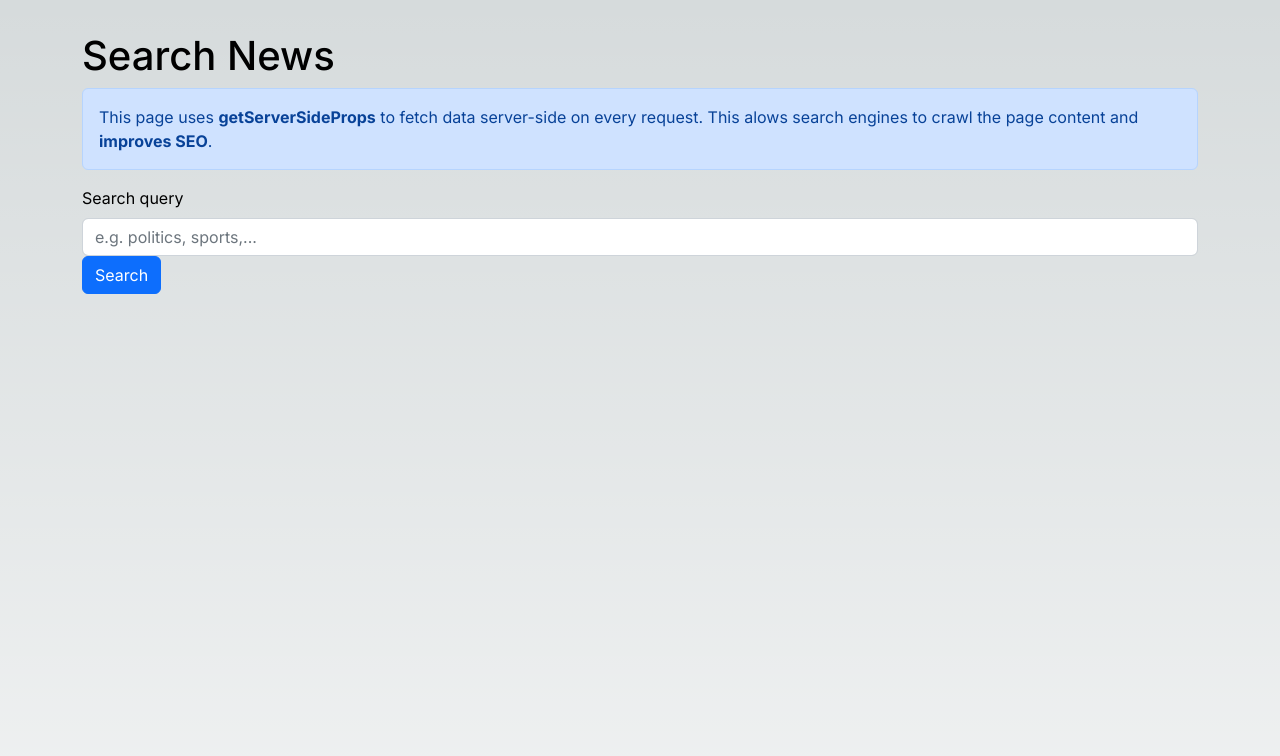
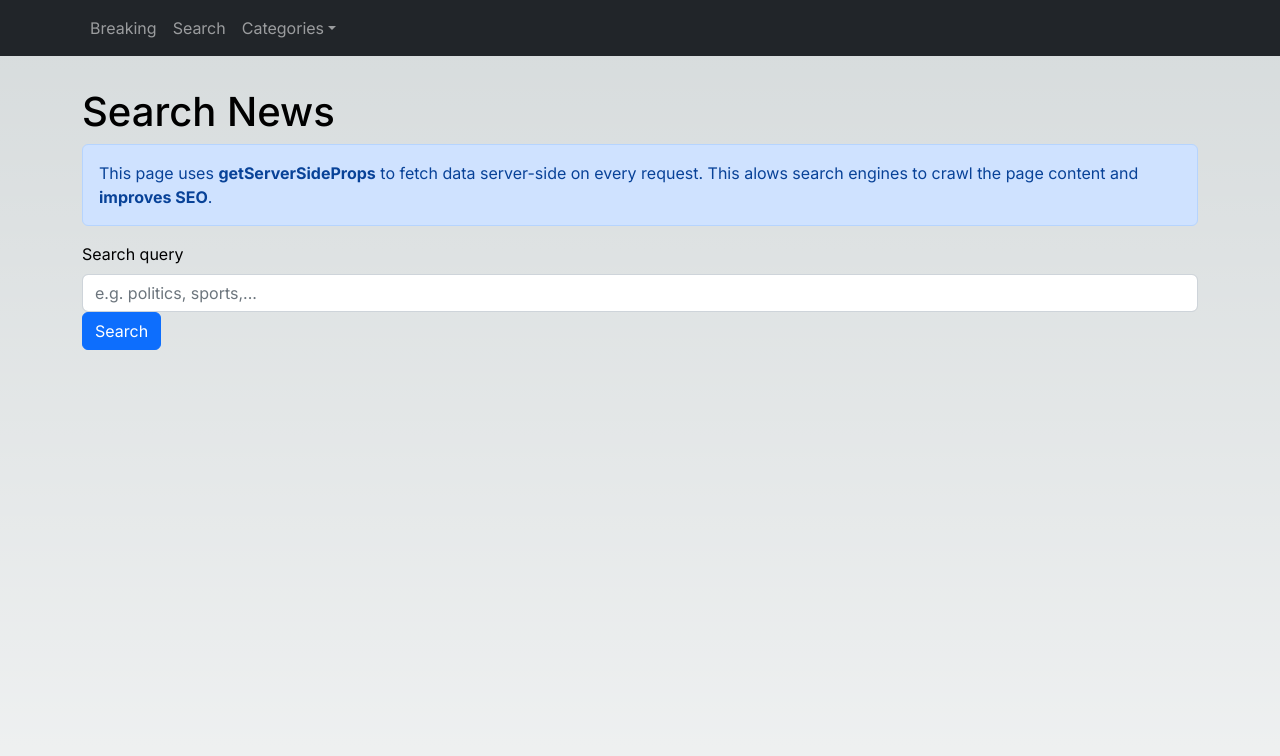
Before and after one commit to dejan966/codingflow-nextjs-crash-course, a Next.js app: page /search in a window 1280 px wide. Shown: the top 756 px of the page. Built offline with nearby package versions, Linux system fonts and the light colour scheme.

Commit message:
Adding navbar

```diff
--- /dev/null
+++ b/components/NavBar.tsx
@@ -0,0 +1,32 @@
+import Link from "next/link";
+import { Container, Nav, NavDropdown, Navbar } from "react-bootstrap";
+
+const NavBar = () => {
+    return (
+        <div>
+            <Navbar bg="dark" variant="dark" sticky="top" expand="sm" collapseOnSelect>
+                <Container>
+                    <Navbar.Toggle aria-controls="main-navbar" />
+                    <Navbar.Collapse id="main-navbar">
+                        {" "}
+                        <Nav>
+                            <Nav.Link as={Link} href="/">Breaking</Nav.Link>
+                            <Nav.Link as={Link} href="/search">Search</Nav.Link>
+                            <NavDropdown title="Categories" id="categories-dropdown">
+                                <NavDropdown.Item as={Link} href="/categories/business">Business</NavDropdown.Item>
+                                <NavDropdown.Item as={Link} href="/categories/entertainment">Entertainment</NavDropdown.Item>
+                                <NavDropdown.Item as={Link} href="/categories/general">General</NavDropdown.Item>
+                                <NavDropdown.Item as={Link} href="/categories/health">Health</NavDropdown.Item>
+                                <NavDropdown.Item as={Link} href="/categories/science">Science</NavDropdown.Item>
+                                <NavDropdown.Item as={Link} href="/categories/sports">Sports</NavDropdown.Item>
+                                <NavDropdown.Item as={Link} href="/categories/technology">Technology</NavDropdown.Item>
+                            </NavDropdown>
+                        </Nav>
+                    </Navbar.Collapse>
+                </Container>
+            </Navbar>
+        </div>
+    );
+};
+
+export default NavBar;
--- a/pages/_app.tsx
+++ b/pages/_app.tsx
@@ -1,22 +1,28 @@
-import 'bootstrap/dist/css/bootstrap.min.css';
-import '@/styles/globals.css'
-import type { AppProps } from 'next/app'
-import { Inter } from 'next/font/google'
-import Head from 'next/head';
-import { Container } from 'react-bootstrap';
-import styles from '@/styles/App.module.css';
+import "bootstrap/dist/css/bootstrap.min.css";
+import "@/styles/globals.css";
+import type { AppProps } from "next/app";
+import { Inter } from "next/font/google";
+import Head from "next/head";
+import { Container } from "react-bootstrap";
+import styles from "@/styles/App.module.css";
+import NavBar from "@/components/NavBar";
 
-const inter = Inter({ subsets: ['latin'] });
+const inter = Inter({ subsets: ["latin"] });
 
 export default function App({ Component, pageProps }: AppProps) {
   return (
     <div className={inter.className}>
-       <Head>
+      <Head>
         <title key="title">Nextjs News App</title>
-        <meta name="description" key="description" content="NextJs crash course by Coding in Flow" />
+        <meta
+          name="description"
+          key="description"
+          content="NextJs crash course by Coding in Flow"
+        />
         <meta name="viewport" content="width=device-width, initial-scale=1" />
         <link rel="icon" href="/favicon.ico" />
       </Head>
+      <NavBar />
       <Container className={styles.pageContainer}>
         <Component {...pageProps} />
       </Container>
```
